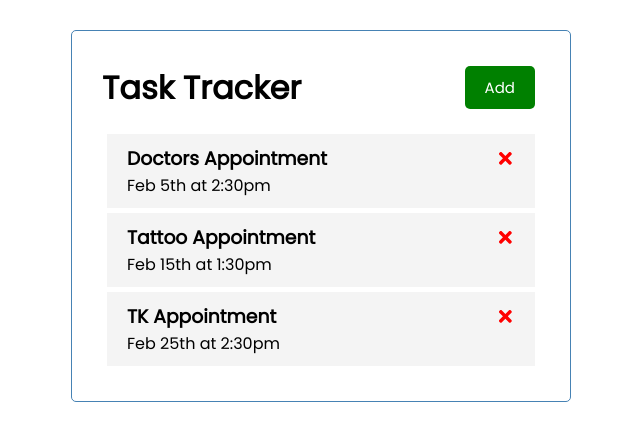
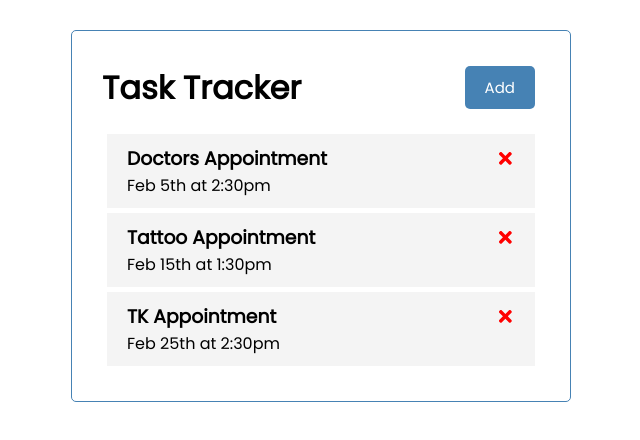
Before and after one commit to FrontEndMike/react-task-tracker, a React (Create React App) app: page / in a window 1280 px wide. Shown: the top 440 px of the page, without its empty margins (319-959 px from the left). Built offline with nearby package versions, Linux system fonts and the light colour scheme.

Commit message:
Add functionality of Add button toggling form

```diff
--- a/src/App.js
+++ b/src/App.js
@@ -1,9 +1,11 @@
 import { useState} from 'react';
 import Header from './components/Header'
 import Tasks from './components/Tasks'
+import AddTask from './components/addTask'
 
 const App = () => {
-  const [tasks, setTask] = useState([
+  const [showAddTask, setShowAddTask] = useState(false)
+  const [tasks, setTasks] = useState([
     {
         id: 1,
         text: 'Doctors Appointment',
@@ -24,21 +26,30 @@
     }
 ])
 
+// Add Task
+const addTask = (task) => {
+  const id = Math.floor(Math.random() * 10000) + 1
+  const newTask = { id, ...task }
+  setTasks([...tasks, newTask ]) // Outputs new task to list
+  console.log(newTask)
+}
+
 // Delete Task
 const deleteTask = (id) => {
- setTask(tasks.filter((task) => task.id !== id))
+ setTasks(tasks.filter((task) => task.id !== id))
 }
 
 // Toggle reminder
 const toggleReminder = (id) => {
-  setTask(tasks.map((task) => task.id === id
+  setTasks(tasks.map((task) => task.id === id
   ? { ...task, reminder: !task.reminder } : task))
 }
 
 
   return (
     <div className="container">
-      <Header />
+      <Header onAdd ={() => setShowAddTask(!showAddTask) }/>
+      {showAddTask && <AddTask onAdd={addTask} />}
       {tasks.length > 0 ? (
         <Tasks tasks={tasks} onDelete={deleteTask} onToggle={toggleReminder} />
       ) : (
--- a/src/components/Header.js
+++ b/src/components/Header.js
@@ -1,14 +1,11 @@
 import PropTypes from 'prop-types'
 import Button from './Button'
 
-const Header = ({ title }) => {
-    const onClick = () => {
-        console.log('Click')
-    }
+const Header = ({ title, onAdd }) => {
     return (
         <header className='header'>
             <h1>{title}</h1>
-            <Button color='green' text='Add' onClick={onClick} />
+            <Button text='Add' onClick={onAdd} />
         </header>
     )
 }
```
